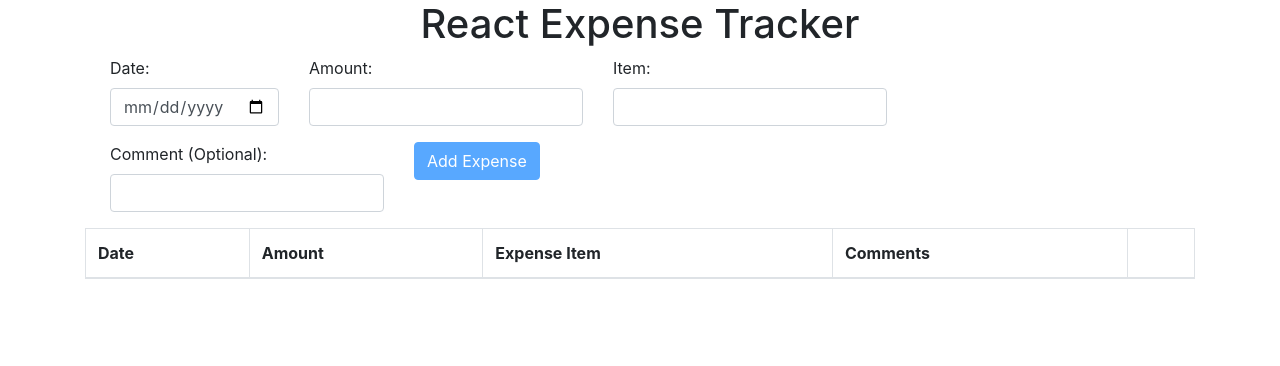
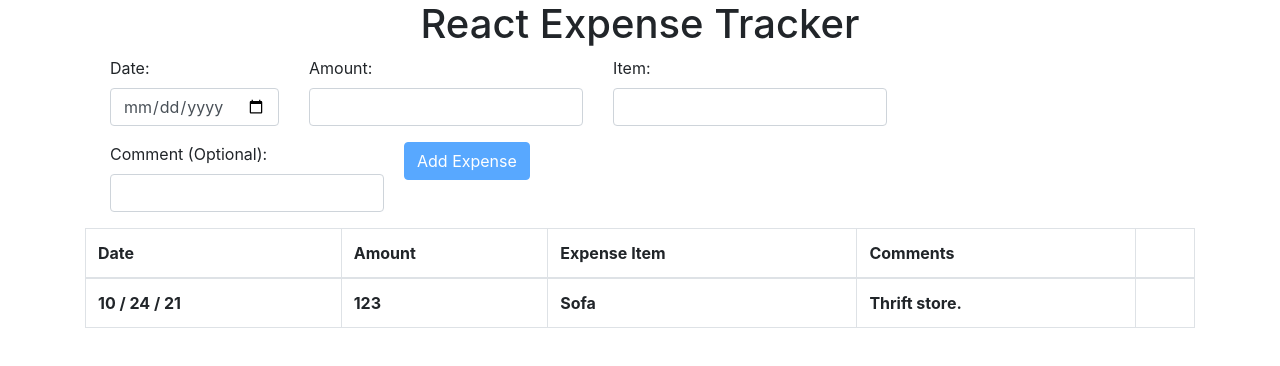
Before and after one commit to victorinspace/react-expense-tracker, a React (Create React App) app: page / in a window 1280 px wide. Shown: the top 366 px of the page. Built offline with nearby package versions, Linux system fonts and the light colour scheme.

Commit message:
Starts adding props for the table functionality.

```diff
--- a/src/components/ExpenseForm.js
+++ b/src/components/ExpenseForm.js
@@ -6,39 +6,36 @@ import Button from 'react-bootstrap/Button';
 function ExpenseForm () {
   return (
     <Container>
-
       <Form id='expense-form'>
         <Form.Row>
           <Form.Group>
             <Col>
-              <Form.Label for='date'>Date:</Form.Label>
+              <Form.Label htmlFor='date'>Date:</Form.Label>
               <Form.Control id='date' type='date' required />
             </Col>
           </Form.Group>
           <Form.Group>
             <Col>
-              <Form.Label for='amount'>Amount:</Form.Label>
+              <Form.Label htmlFor='amount'>Amount:</Form.Label>
               <Form.Control id='amount' type='number' required />
             </Col>
           </Form.Group>
           <Form.Group>
             <Col>
-              <Form.Label for='item'>Item:</Form.Label>
+              <Form.Label htmlFor='item'>Item:</Form.Label>
               <Form.Control id='item' type='text' required />
             </Col>
           </Form.Group>
           <Form.Group>
             <Col>
-              <Form.Label for='comment'>Comment (Optional):</Form.Label>
+              <Form.Label htmlFor='comment'>Comment (Optional):</Form.Label>
               <Form.Control id='comment' type='text' />
             </Col>
           </Form.Group>
 
-          <Form.Group>
-            <Col>
-              <Button type='submit' variant='primary' disabled>Add Expense</Button>
-            </Col>
-          </Form.Group>
+          <Col>
+            <Button type='submit' variant='primary' disabled>Add Expense</Button>
+          </Col>
         </Form.Row>
       </Form>
 
--- a/src/components/ExpenseTable.js
+++ b/src/components/ExpenseTable.js
@@ -1,6 +1,13 @@
 import Table from 'react-bootstrap/Table'
 
-function ExpenseTable () {
+const expenseData = {
+  date: '10 / 24 / 21',
+  amount: 123,
+  expenseItem: 'Sofa',
+  comment: 'Thrift store.'
+}
+
+function ExpenseTable ( props ) {
   return (
     <section>
       <Table id='expense-table' striped bordered hover>
@@ -14,7 +21,12 @@ function ExpenseTable () {
           </tr>
         </thead>
 
-        <tbody id='list-items'></tbody>
+        <tbody id='list-items'>
+          <th>{expenseData.date}</th>
+          <th>{expenseData.amount}</th>
+          <th>{expenseData.expenseItem}</th>
+          <th>{expenseData.comment}</th>
+        </tbody>
       </Table>
     </section>
   )
```
